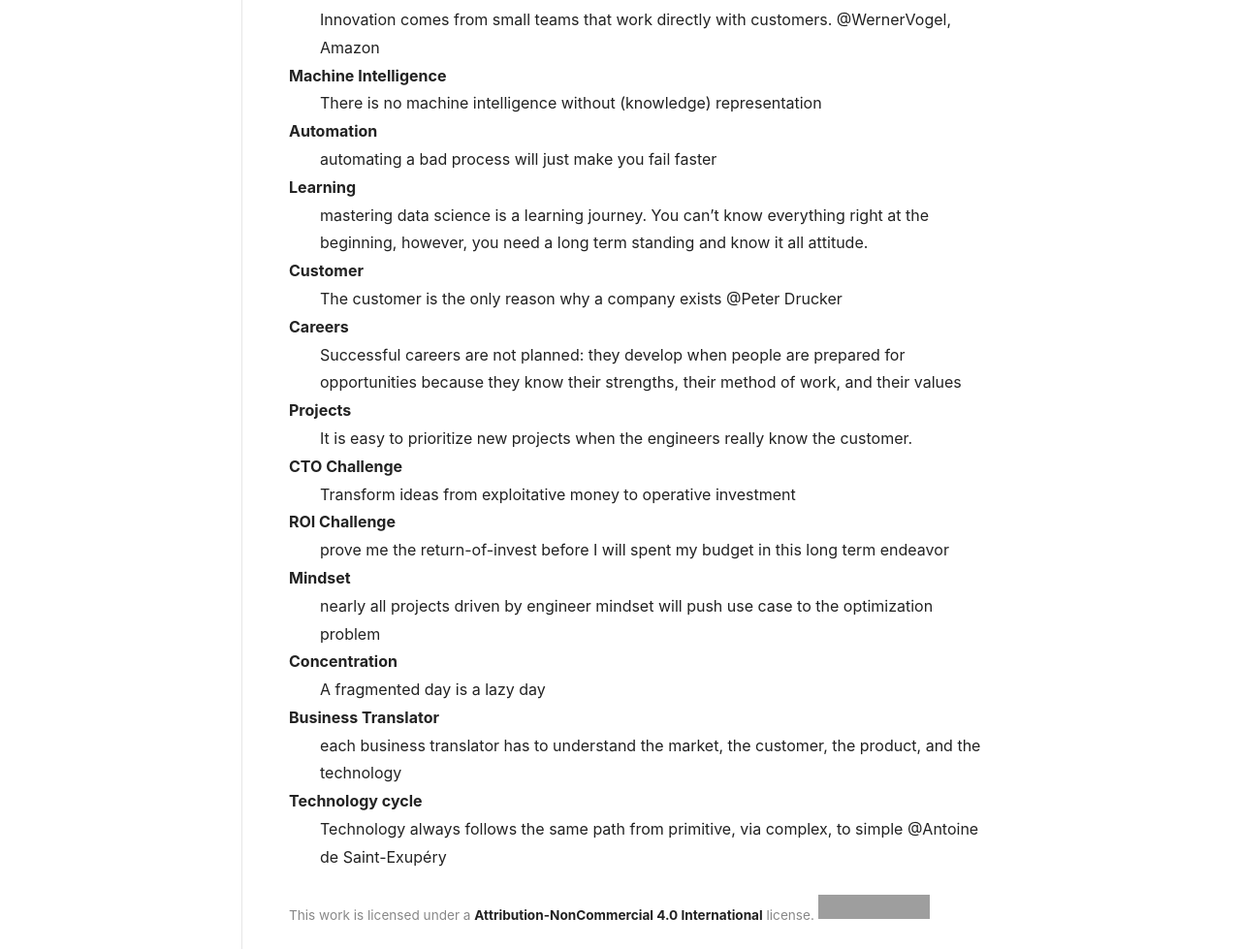
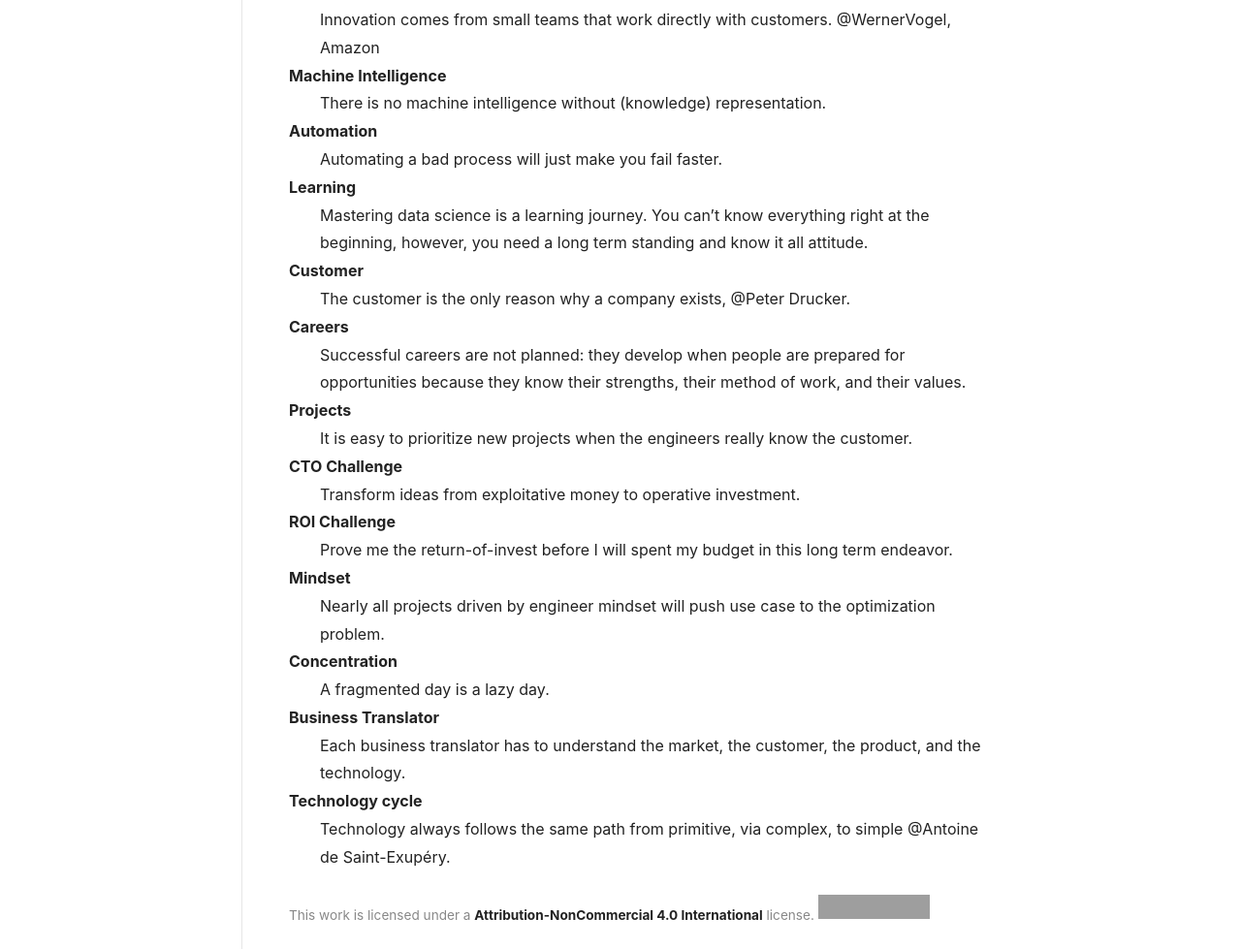
Before and after one commit to kienlef/kienlef.github.io, a Jekyll site: the page built from docs/_docs/key_statements.md, in a window 1280 px wide. Shown: the part 530-1509 px from the top of the page at 97% size. Built offline with Jekyll 4.4.1, drawn with Linux system fonts in a browser that asks for light colours; nearby versions of some CDN libraries; grey boxes are pictures that could not be loaded.

Commit message:
spelling

```diff
--- a/docs/_docs/key_statements.md
+++ b/docs/_docs/key_statements.md
@@ -19,39 +19,39 @@ Innovation
 : Innovation comes from small teams that work directly with customers. @WernerVogel, Amazon
 
 Machine Intelligence
-: There is no machine intelligence without (knowledge) representation
+: There is no machine intelligence without (knowledge) representation.
 
 Automation
-: automating a bad process will just make you fail faster
+: Automating a bad process will just make you fail faster.
 
 Learning
-: mastering data science is a learning journey. You can't know everything right at the beginning, however, you need a long term standing and know it all attitude.
+: Mastering data science is a learning journey. You can't know everything right at the beginning, however, you need a long term standing and know it all attitude.
 
 
 Customer
-: The customer is the only reason why a company exists @Peter Drucker
+: The customer is the only reason why a company exists, @Peter Drucker.
 
 Careers
-: Successful careers are not planned: they develop when people are prepared for opportunities because they know their strengths, their method of work, and their values
+: Successful careers are not planned: they develop when people are prepared for opportunities because they know their strengths, their method of work, and their values.
 
 Projects
 : It is easy to prioritize new projects when the engineers really know the customer.
 
 CTO Challenge
-: Transform ideas from exploitative money to operative investment
+: Transform ideas from exploitative money to operative investment.
 
 ROI Challenge
-: prove me the return-of-invest before I will spent my budget in this long term endeavor
+: Prove me the return-of-invest before I will spent my budget in this long term endeavor.
 
 Mindset
-: nearly all projects driven by engineer mindset will push use case to the optimization problem
+: Nearly all projects driven by engineer mindset will push use case to the optimization problem.
 
 Concentration
-: A fragmented day is a lazy day
+: A fragmented day is a lazy day.
 
 Business Translator
-: each business translator has to understand the market, the customer, the product, and the technology
+: Each business translator has to understand the market, the customer, the product, and the technology.
 
 Technology cycle
 : Technology always follows the same path from primitive, via complex, to simple
-@Antoine de Saint-Exupéry
+@Antoine de Saint-Exupéry.
```
Also changed, not shown: docs/_docs/glossary.md (+15 -15 lines).
